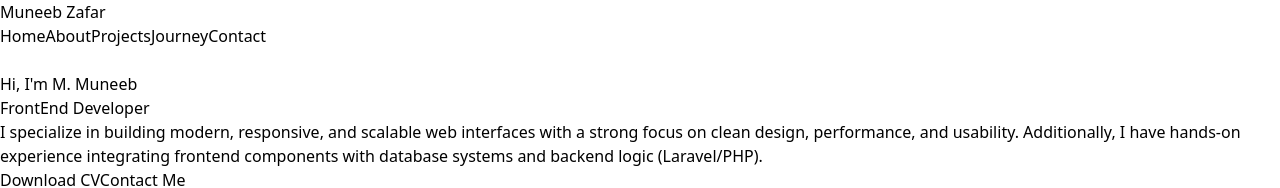
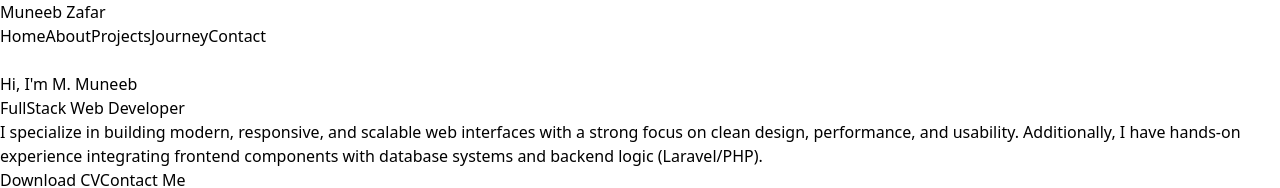
Before and after one commit to DEV-MK2023/Portfolio, a React (Vite) app: page / in a window 1280 px wide. Shown: the top 188 px of the page. Built offline with nearby package versions, Linux system fonts and the light colour scheme.

Commit message:
Change title from 'FrontEnd Developer' to 'FullStack Web Developer'

```diff
--- a/src/components/Hero.jsx
+++ b/src/components/Hero.jsx
@@ -22,7 +22,7 @@ const Hero = () => {
         </h1>
 
         <h2 className="text-xl sm:text-2xl text-blue-400 font-medium mb-6">
-          FrontEnd Developer
+          FullStack Web Developer
         </h2>
 
         <p className="text-slate-300 mb-8 max-w-lg mx-auto md:mx-0">
```
